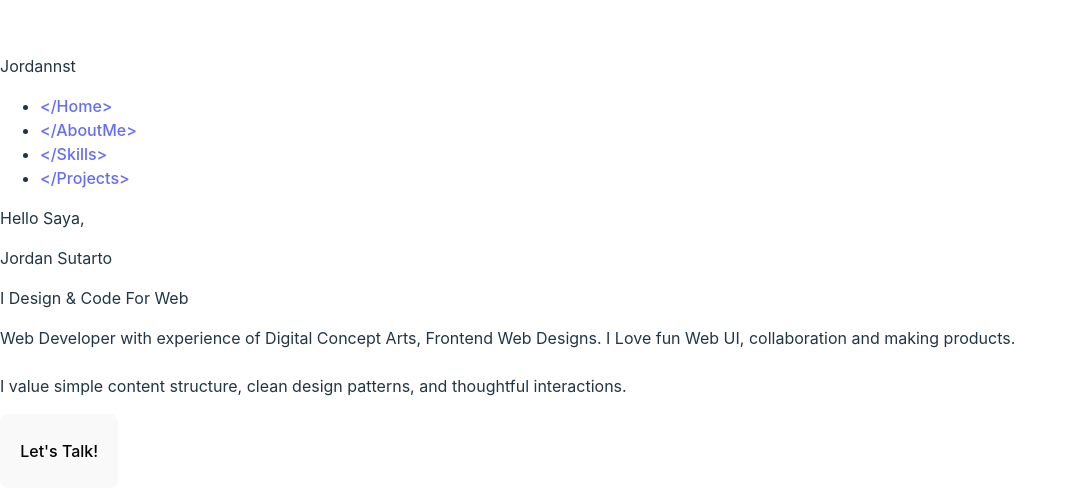
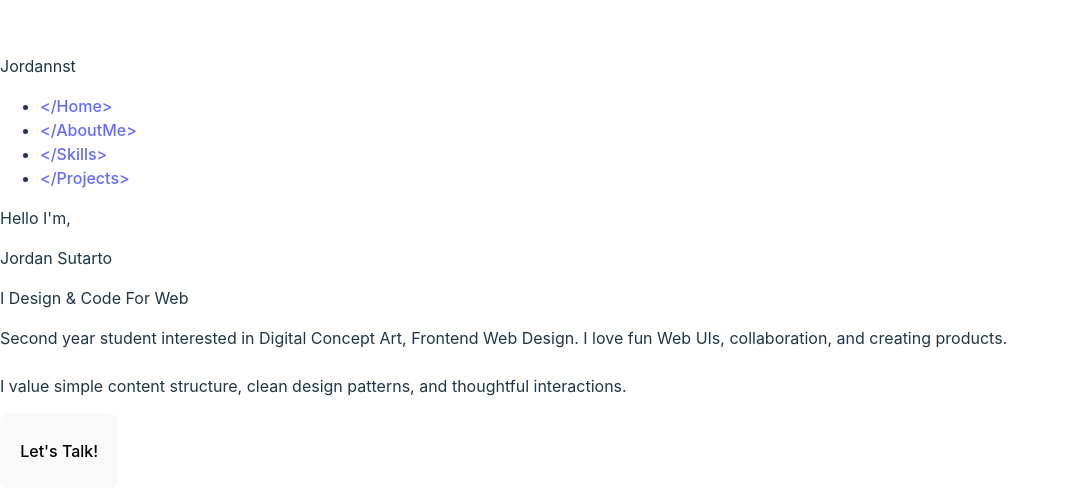
Before and after one commit to Jordannst/Personal-Website, a React (Vite) app: page / in a window 1280 px wide. Shown: the part 137-632 px from the top of the page, without its empty margins (0-1076 px from the left). Built offline with nearby package versions, Linux system fonts and the light colour scheme.

Commit message:
Modified Landing Page

```diff
--- a/src/components/LandingPage/landingPage.jsx
+++ b/src/components/LandingPage/landingPage.jsx
@@ -4,21 +4,25 @@ const LandingPage = () => {
       <div className="blob" />
       <div className="text-content">
         <article id="hello-friend">
-          <p>Hello Saya,</p>
+          <p>Hello I&apos;m,</p>
         </article>
+
         <article id="name">
           <p>Jordan Sutarto</p>
         </article>
+
         <article id="work">
           <p>I Design &amp; Code For Web</p>
         </article>
+
         <p id="info-para">
-          Web Developer with experience of Digital Concept Arts, Frontend Web
-          Designs. I Love fun Web UI, collaboration and making products.
+          Second year student interested in Digital Concept Art, Frontend Web
+          Design. I love fun Web UIs, collaboration, and creating products.
           <br />
           <br />I value simple content structure, clean design patterns, and
           thoughtful interactions.
         </p>
+
         <div className="contact-btn-div">
           <a href="mailto:jordansutart08@gmail.com" tabIndex={-1}>
             <button className="letsTalkBtn">
```
